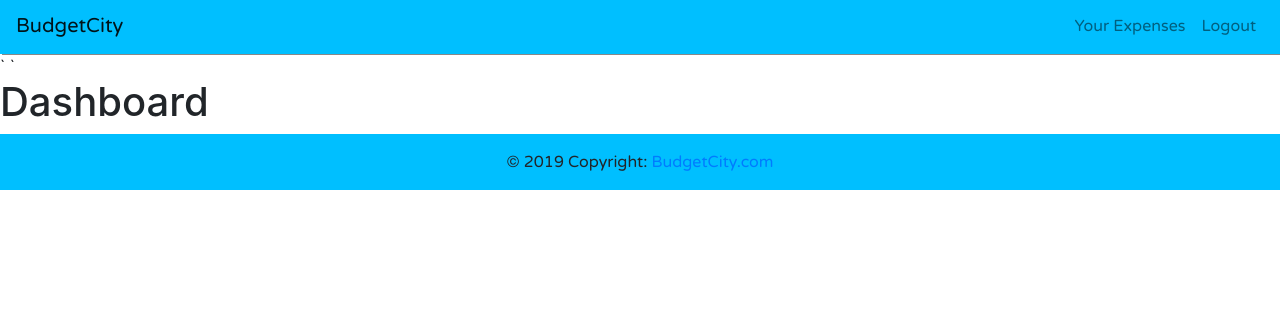
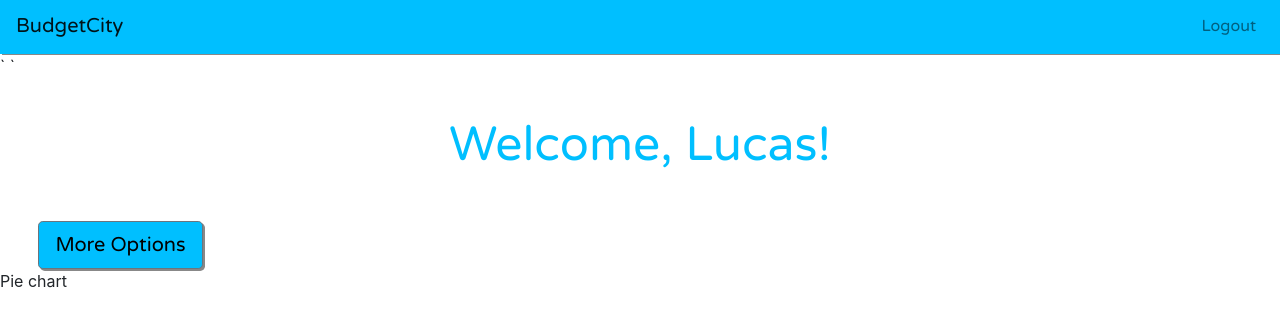
Before and after one commit to lucasromero18/budget_frontend, a React (Create React App) app: page /dashboard in a window 1280 px wide. Shown: the top 326 px of the page. Built offline with nearby package versions, Linux system fonts and the light colour scheme; no server answers.

Commit message:
working on dashboard, got side nav to work

```diff
--- a/package.json
+++ b/package.json
@@ -3,7 +3,9 @@
   "version": "0.1.0",
   "private": true,
   "dependencies": {
+    "axios": "^0.19.0",
     "bootstrap": "^4.3.1",
+    "chart.js": "^2.8.0",
     "react": "^16.8.6",
     "react-dom": "^16.8.6",
     "react-scripts": "3.0.1",
--- a/src/App.css
+++ b/src/App.css
@@ -339,6 +339,64 @@
     width: 60%;
 }
 
+/* DASHBOARD */
+
+#dashboard{
+    height: 100vw;
+}
+
+.dashboard-header-container{
+    text-align: center;
+    margin-top: 3%;
+}
+
+.dashboard-header{
+    font-family: 'Varela Round', sans-serif;
+    color: deepSkyBlue;
+    font-size: 3rem;
+}
+
+.sideNav-button{
+    background-color: deepSkyBlue !important;
+    box-shadow: 2px 2px #888888;
+    margin-top: 3%;
+    margin-left: 3%;
+    font-family: 'Varela Round', sans-serif;
+    color: black !important;
+}
+
+.sideNav-button-hide{
+    background-color: deepSkyBlue !important;
+    box-shadow: 2px 2px #888888;
+    margin-top: 1%;
+    margin-left: 5.5rem;
+    font-family: 'Varela Round', sans-serif;
+    color: black !important;
+    width: 8rem;
+}
+
+/* SIDE NAV */
+
+.sideNav-container{
+    margin-left: 3%;
+    margin-top: 2%;
+    border: 2px solid #888888;
+    width: 15rem;
+    box-shadow: 1px 2px #888888;
+}
+
+.sideNav-link{
+    padding-top: 1rem !important;
+    text-align: center;
+    height: 5rem;
+    text-decoration: none !important;
+    color: black;
+    font-family: 'Varela Round', sans-serif;
+    font-size: 1.8rem;
+    border: 1px solid #888888;
+    background-color: deepSkyBlue !important;
+}
+
 
 
 
--- a/src/App.js
+++ b/src/App.js
@@ -11,13 +11,15 @@ import Expenses from "./Components/Expenses.js"
 import { BrowserRouter, Route, Switch } from "react-router-dom";
 import {Button} from 'reactstrap'
 
+
 //ONLY GOING TO RENDER NAVBAR WHEN USER IS LOGGED IN
 
 class App extends Component {
 
   state = {
     users: [],
-    credentials: []
+    credentials: [],
+    showNav: false
   }
 
   async componentDidMount(){
@@ -27,6 +29,18 @@ class App extends Component {
     const credentials = await credentialsResponse.json()
     this.setState({
       users, credentials
+    })
+  }
+
+  showSideNav = () => {
+    this.setState({
+      showNav: true
+    })
+  }
+
+  hideSideNav = () => {
+    this.setState({
+      showNav: false
     })
   }
 
@@ -40,7 +54,7 @@ class App extends Component {
                     <Route path="/login" render={(props) => <Login users={this.state.users}/>} />
                     <Route path="/register" render={(props) => <Register {...props} />} />
                     <Route path="/expenses-form/" render={(props) => <ExpensesForm {...props}/>} />
-                    <Route path="/dashboard" render={(props) => <Dashboard users={this.state.users} credentials={this.state.credentials} {...props}/>} />
+                    <Route path="/dashboard" render={(props) => <Dashboard sideNavState={this.state.showNav} sideNavShow={this.showSideNav} sideNavHide={this.hideSideNav} users={this.state.users} credentials={this.state.credentials} {...props}/>} />
                     <Route path="/expenses" render={(props) => <Expenses users={this.state.users} credentials={this.state.credentials} {...props}/>} />
                 </Switch>
           </div>
--- a/src/Components/Dashboard.js
+++ b/src/Components/Dashboard.js
@@ -1,15 +1,32 @@
 import React, {Component} from 'react'
 import "../App.css"
 import Header from "./Header.js"
+import SideNav from './SideNav.js'
+import PieChart from './PieChart.js'
+import {Button} from 'reactstrap'
+
 
 
 class Dashboard extends Component {
-    render(){
+
+  state={
+    username: ""
+  }
+
+  render(){
+
       return (
         <>
-          <div>
+          <div id="dashboard">
             <Header />
-              <h1>Dashboard</h1>
+              <div className="dashboard-header-container">
+                <h1 className="dashboard-header">Welcome, Lucas!</h1>
+              </div>
+              <div className="button-sideNav-container">
+                <Button onClick={this.props.sideNavShow} className="sideNav-button" size="lg">More Options</Button>
+              </div>
+              {this.props.sideNavState && <SideNav sideNavHide={this.props.sideNavHide}/>}
+              <PieChart />
           </div>
         </>
       );
--- a/src/Components/ExpensesForm.js
+++ b/src/Components/ExpensesForm.js
@@ -1,6 +1,6 @@
 import React, {Component} from 'react'
 import "../App.css"
-import { Col, Button, Form, FormGroup, Label, Input } from 'reactstrap';
+import { Button, Form, FormGroup, Label, Input } from 'reactstrap';
 
 class ExpensesForm extends Component {
 
--- a/src/Components/Header.js
+++ b/src/Components/Header.js
@@ -24,9 +24,6 @@ class Header extends Component {
           <Collapse navbar>
             <Nav className="ml-auto" navbar>
               <NavItem>
-                <NavLink className="navLink" href="/login">Your Expenses</NavLink>
-              </NavItem>
-              <NavItem>
                 <NavLink className="navLink" href="/register">Logout</NavLink>
               </NavItem>
             </Nav>
--- a/src/Components/Login.js
+++ b/src/Components/Login.js
@@ -1,25 +1,55 @@
 import React, {Component} from 'react'
 import "../App.css"
 import { Col, Button, Form, FormGroup, Label, Input } from 'reactstrap';
-
+import axios from 'axios'
 
 
 class Login extends Component {
+
+  state={
+    email: "",
+    password: ""
+  }
+
+  loginFormSubmission = (e) => {
+    e.preventDefault()
+    console.log(this.state.email, this.state.password)
+  }
+
+  loginInputChange = () => {
+    this.setState({
+      email: this.state.email,
+      password: this.state.password
+    })
+  }
+
     render(){
+
+      axios.post("http://localhost:8000/users", {
+        email: this.state.email,
+        password: this.state.password
+      })
+      .then(function(response) {
+        console.log(response);
+      })
+      .catch(function(error) {
+        console.log(error);
+      })
+
       return (
         <div id="login-page">
         <div id="login">
         </div>
           <h1 className="login-header">Login</h1>
           <div className="form-container-login">
-            <Form>
+            <Form onSubmit={this.loginFormSubmission}>
               <FormGroup className="label-input-container">
                 <Label className="input-name-login">Email</Label>
-                <Input type="email" name="email"/>
+                <Input onChange={this.loginInputChange} type="email" name="email"/>
               </FormGroup>
               <FormGroup className="label-input-container">
                 <Label className="input-name-password-login">Password</Label>
-                <Input type="password" name="password"/>
+                <Input onChange={this.loginInputChange} type="password" name="password"/>
               </FormGroup>
               <Button className="submit-login" type="submit" name="submit"><a className="submit-login-register-anchor" href="/expenses-form">Submit</a></Button>
             </Form>
--- /dev/null
+++ b/src/Components/PieChart.js
@@ -0,0 +1,17 @@
+import React, {Component} from 'react'
+import "../App.css"
+import Chart from 'chart.js';
+
+
+
+class PieChart extends Component {
+    render(){
+      return (
+        <div className="pie-chart">
+          <div>Pie chart</div>
+        </div>
+      );
+    }
+  }
+
+  export default PieChart;
--- /dev/null
+++ b/src/Components/SideNav.js
@@ -0,0 +1,32 @@
+import React, {Component} from 'react'
+import "../App.css"
+import { Nav, NavItem, NavLink } from 'reactstrap';
+import {Button} from 'reactstrap'
+
+
+
+class SideNav extends Component {
+    render(){
+      return (
+        <div className="side-nav">
+          <Nav vertical className="sideNav-container">
+            <NavItem>
+              <NavLink className="sideNav-link" href="/expenses">Your Expenses</NavLink>
+            </NavItem>
+            <NavItem>
+              <NavLink className="sideNav-link" href="#">Bar Graph</NavLink>
+            </NavItem>
+            <NavItem>
+              <NavLink className="sideNav-link" href="#">Weekly</NavLink>
+            </NavItem>
+            <NavItem>
+              <NavLink className="sideNav-link" href="#">Daily</NavLink>
+            </NavItem>
+          </Nav>
+          <Button onClick={this.props.sideNavHide} className="sideNav-button-hide" size="lg">Hide</Button>
+        </div>
+      );
+    }
+  }
+
+  export default SideNav;
```
Also changed, not shown: 1 other file (tests, documents, lock files or other folders).
